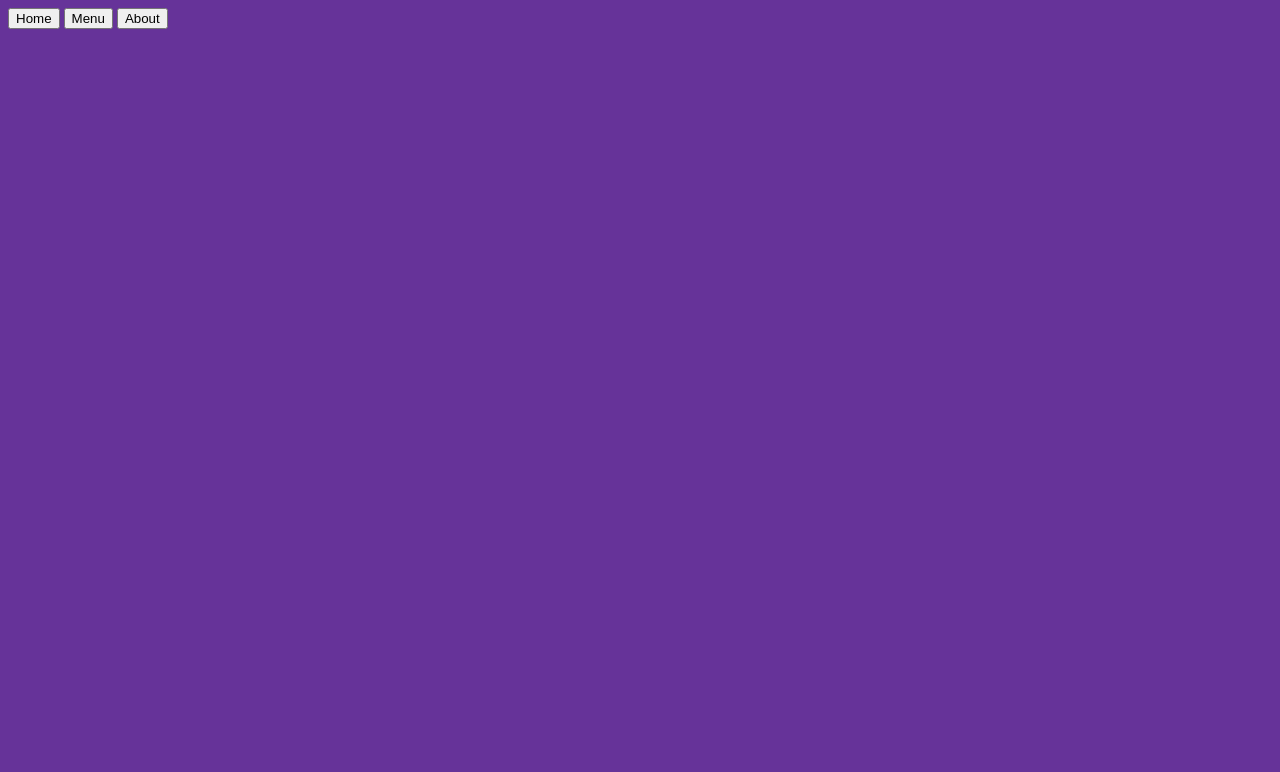
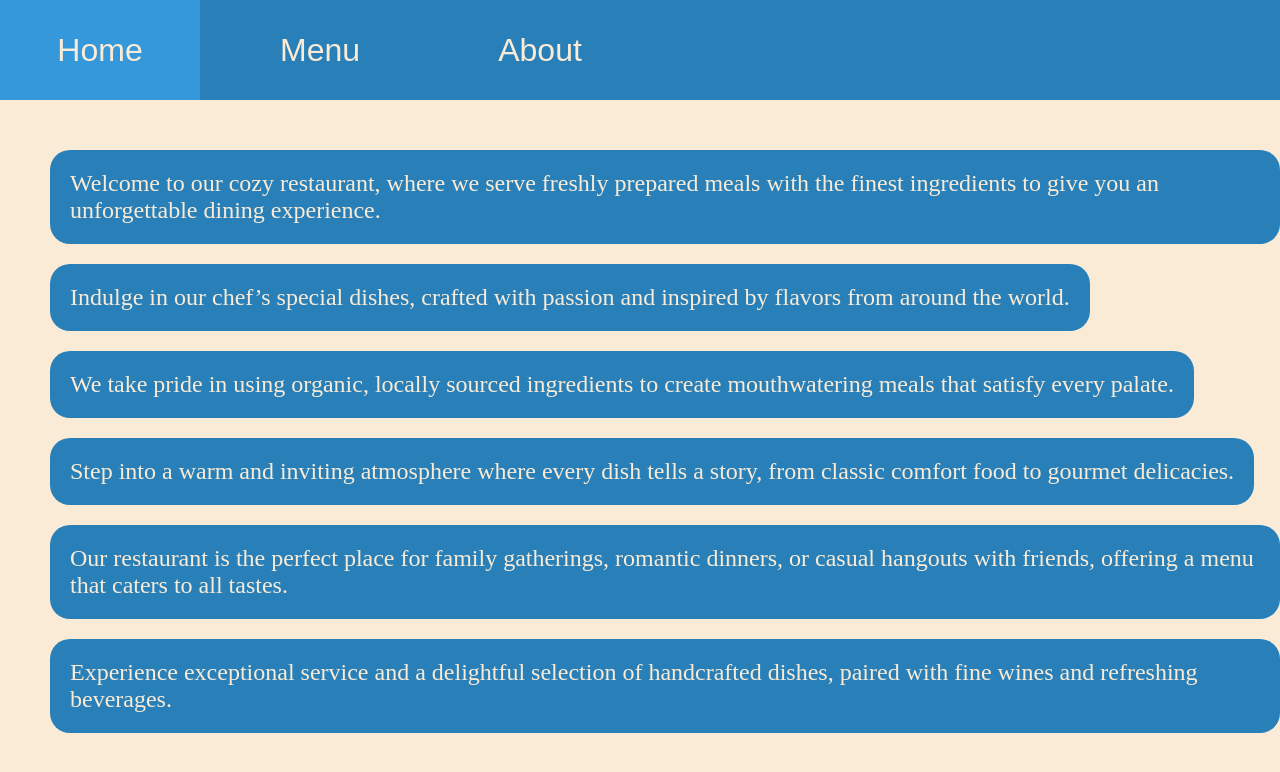
Before and after one commit to kirill-202/restaurant-page, a website built with webpack: page src/template.html in a window 1280 px wide. Built offline with nearby package versions, Linux system fonts and the light colour scheme.

Commit message:
add pages and para content classes

```diff
--- a/src/index.js
+++ b/src/index.js
@@ -1,3 +1,59 @@
 import "./styles.css";
+import { Content } from "./main-page";
 
-console.log("let's go");
+
+const restaurantDescriptions = [
+    "Welcome to our cozy restaurant, where we serve freshly prepared meals with the finest ingredients to give you an unforgettable dining experience.",
+    "Indulge in our chef’s special dishes, crafted with passion and inspired by flavors from around the world.",
+    "We take pride in using organic, locally sourced ingredients to create mouthwatering meals that satisfy every palate.",
+    "Step into a warm and inviting atmosphere where every dish tells a story, from classic comfort food to gourmet delicacies.",
+    "Our restaurant is the perfect place for family gatherings, romantic dinners, or casual hangouts with friends, offering a menu that caters to all tastes.",
+    "Experience exceptional service and a delightful selection of handcrafted dishes, paired with fine wines and refreshing beverages."
+];
+
+
+const content = new Content("#content");
+
+document.addEventListener("DOMContentLoaded", () => {
+    setupNavigationListeners();
+    loadPageContent("home");
+});
+
+
+function setupNavigationListeners() {
+    document.querySelectorAll(".nav-button").forEach(button => {
+        button.addEventListener("click", (event) => {
+            const page = event.target.dataset.page;
+            loadPageContent(page);
+        });
+    });
+}
+
+e
+function loadPageContent(page) {
+    content.clearContent();
+    let contentToDisplay = "";
+
+    switch (page) {
+        case "home":
+            contentToDisplay = restaurantDescriptions;
+            break;
+        case "menu":
+            contentToDisplay = ["Our menu offers a variety of options including Pasta, Burgers, and Pizzas!"];
+            break;
+        case "about":
+            contentToDisplay = ["We are a family-owned restaurant, passionate about serving the best meals made with organic ingredients."];
+            break;
+        default:
+            contentToDisplay = ["Page not found!"];
+            break;
+    }
+
+    contentToDisplay.forEach(text => {
+        content.addChild("p", text);
+        const paragraphs = content.getParagraphs();
+        for (const para of paragraphs) {
+            para.setClasses("regular");
+        }
+    });
+}
--- /dev/null
+++ b/src/main-page.js
@@ -0,0 +1,52 @@
+const content = document.querySelector("#content");
+
+
+class Paragraph {
+    constructor(tagType) {
+        this.id = 'id-' + Math.random().toString(36).slice(2);
+        this.tagType = tagType;
+        this.element = document.createElement(this.tagType);
+        this.classes = [];
+    }
+
+    setClasses(...classes) {
+        this.classes = this.classes.concat(classes);
+        this.element.classList.add(...classes);
+    }
+
+    resetClasses() {
+        this.classes = [];
+        this.element.className = "";
+    }
+
+    updateText(text) {
+        this.element.textContent = text;
+    }
+}
+class Content {
+    constructor(selectorId) {
+        this.selectorId = selectorId;
+        this.element = document.querySelector(this.selectorId);
+        this.paragraphs = [];
+
+    }
+
+    addChild(tagType, content="") {
+        const paragraph = new Paragraph(tagType);
+        paragraph.updateText(content);
+        this.element.appendChild(paragraph.element);
+        this.paragraphs.push(paragraph);
+
+    }
+    clearContent() {
+        this.element.innerHTML = '';
+    }
+
+
+    getParagraphs() {
+        return this.paragraphs;
+    }
+}
+
+
+export {Paragraph, Content};
--- a/src/styles.css
+++ b/src/styles.css
@@ -1,3 +1,60 @@
+* {
+    margin: 0px;
+    padding: 0px;
+}
+
+:root {
+    --primary-color: #2980b9;
+    --secondary-color: antiquewhite;
+    --font-size: 24px;
+    --nav-font-size: 32px;
+}
+
+header {
+    background-color: var(--primary-color);
+}
+
+nav {
+    display: flex;
+    gap: 20px;
+    align-items: center;
+    justify-content: flex-start;
+
+}
+
+nav button {
+    width: 200px;
+    height: 100px;
+    background-color: var(--primary-color);
+    font-size: var(--nav-font-size);
+    color: var(--secondary-color);
+    border: none;
+
+}
+
+nav button:hover {
+    background-color: #3498db
+}
+
 body {
-    background-color: rebeccapurple;
+    background-color: var(--secondary-color);
   }
+
+#content {
+    display: flex;
+    flex-direction: column;
+    gap: 20px;
+    align-items: flex-start;
+    justify-content: flex-start;
+    margin-top: 50px;
+    margin-left: 50px;
+
+}
+#content .regular {
+    background-color: var(--primary-color);
+    font-size: var(--font-size);
+    color: var(--secondary-color);
+    padding: 20px;
+    border-radius: 20px;
+
+}
--- a/src/template.html
+++ b/src/template.html
@@ -8,11 +8,10 @@
 <body>
     <header>
         <nav>
-            <button class="nav-button">Home</button>
-            <button class="nav-button">Menu</button>
-            <button class="nav-button">About</button>
+            <button class="nav-button" data-page="home">Home</button>
+            <button class="nav-button" data-page="menu">Menu</button>
+            <button class="nav-button" data-page="about">About</button>
         </nav>
-
     </header>
     <div id="content"></div>
 
```
Also changed, not shown: src/events.js (added, +7 -0 lines).
